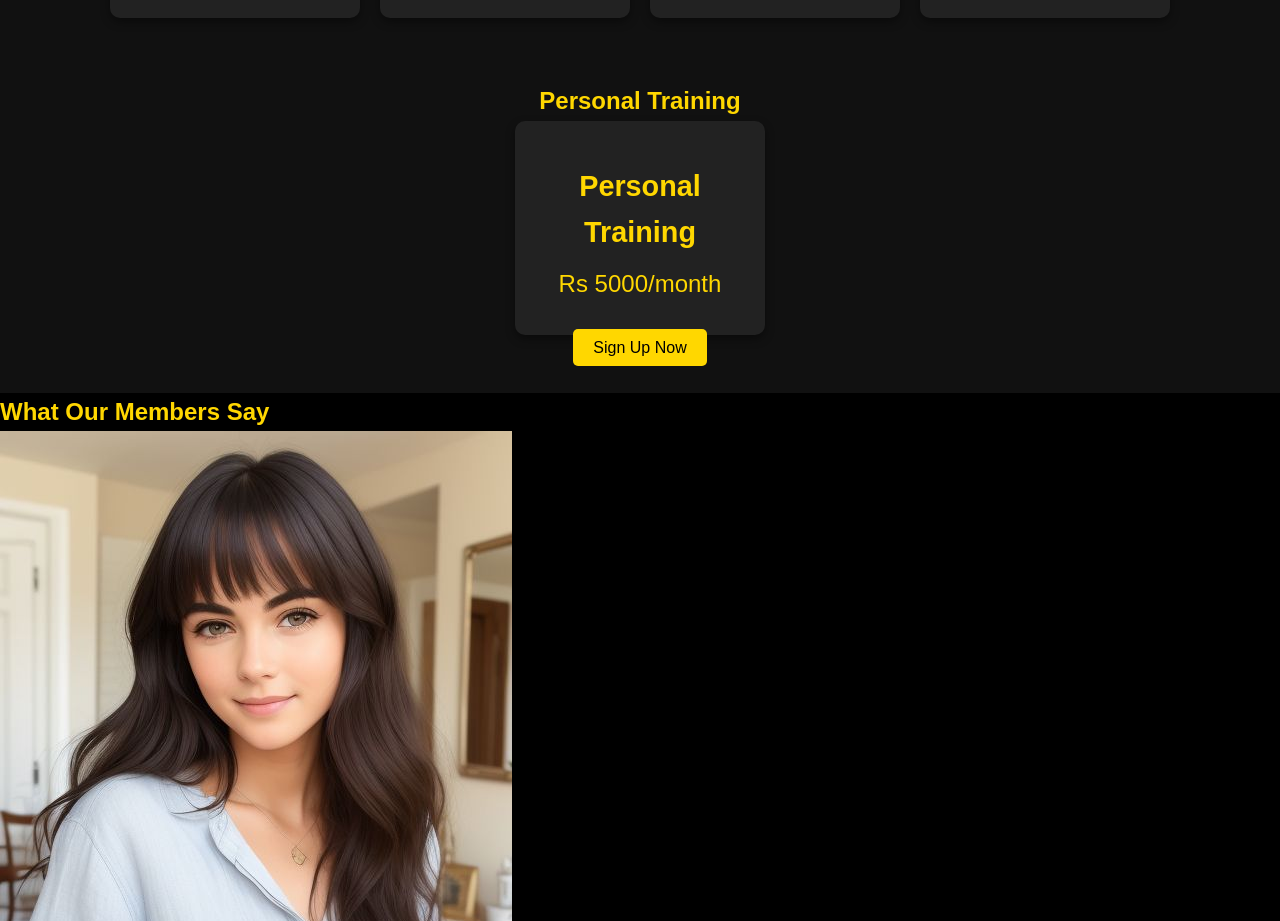
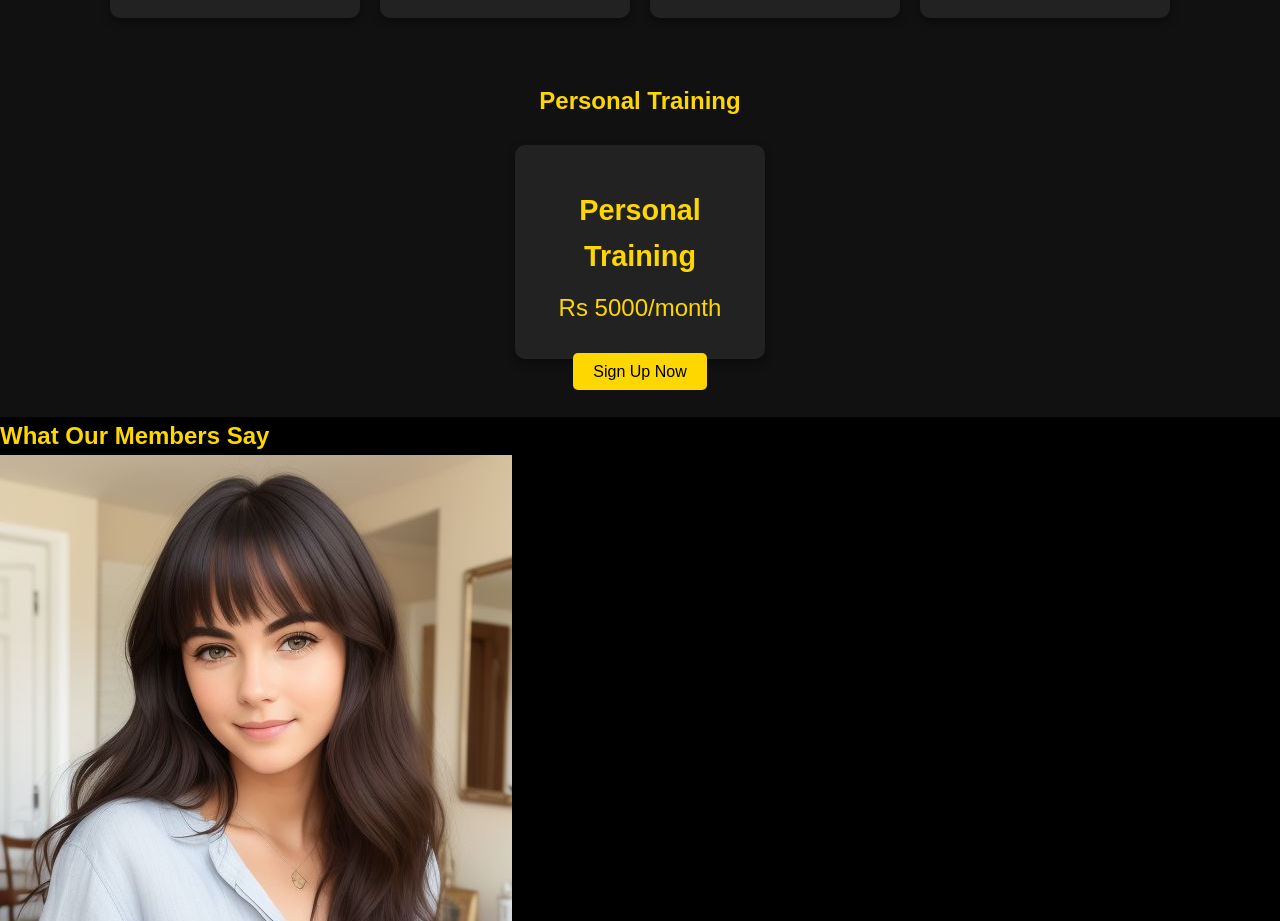
Before and after one commit to VarnankSharma/BfitGym, a React (Create React App) app: page / in a window 1280 px wide. Shown: the part 2540-3461 px from the top of the page. Built offline with nearby package versions, Linux system fonts and the light colour scheme.

Commit message:
Updated content

```diff
--- a/src/PersonalTraining.js
+++ b/src/PersonalTraining.js
@@ -4,7 +4,7 @@ function PersonalTraining() {
   return (
     <section id="personal-training">
       <h2>Personal Training</h2>
-      <div className="membership-container center-container">
+      <div className="personal-training-container">
         <div className="membership-box">
           <h3>Personal Training</h3>
           <span>Rs 5000/month</span>
```
